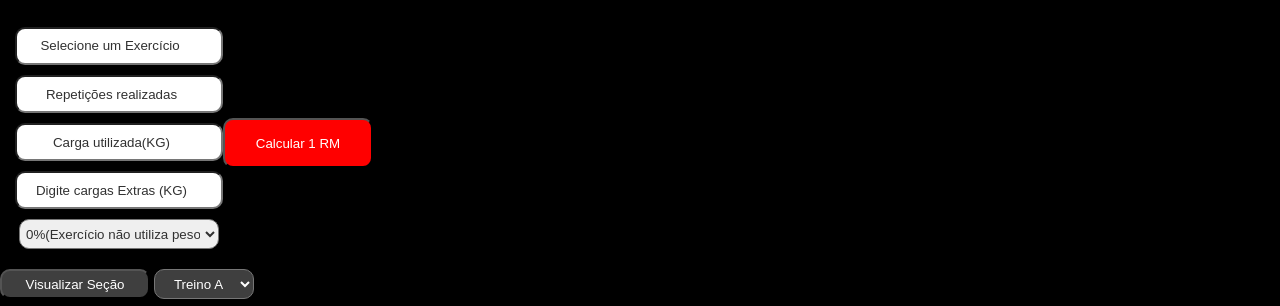
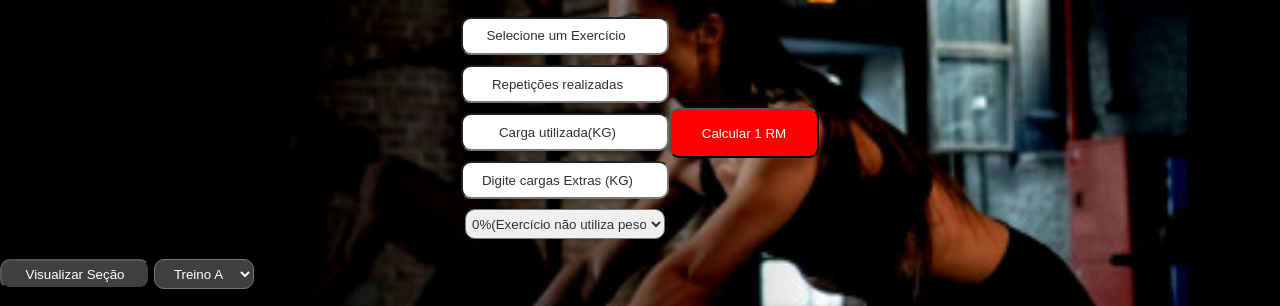
Before and after one commit to RodrigoFerrari94/Montagem-de-Treino, a plain HTML site: page calculador.html in a window 1280 px wide. Shown: the part 263-569 px from the top of the page. Drawn offline with Linux system fonts and the light colour scheme.

Commit message:
Ajustes css

```diff
--- a/calculador.html
+++ b/calculador.html
@@ -246,6 +246,8 @@
           onclick="criarExercicio()"
         />
       </div>
+    </main>
+
     <div class="visualizarseção">
       <input
         type="button"
@@ -273,8 +275,6 @@
     <footer>
       <p>&copy; 2024 Rodrigo Ferrari Personal trainer</p>
     </footer>
-    </main>
-    <footer></footer>
     <script src="visualizar-treino.js"></script>
     <script>
       var nome = localStorage.getItem("nome");
--- a/estilos/calculador.css
+++ b/estilos/calculador.css
@@ -7,7 +7,8 @@
 body {
   font-family: Arial, Helvetica, sans-serif;
   background-color: black;
-  background-image: url(estilos/imagens/fundo-academia2.jpg);
+  background-image: url(imagens/fundo-academia2.jpg);
+  background-position: center;
   background-repeat: no-repeat;
   background-size: contain;
   background-attachment: fixed;
@@ -40,12 +41,17 @@ main > h2 {
   margin-bottom: 0px;
   padding: 5px;
 }
+main {
+  text-align: center;
+  margin: auto;
+}
+
 label {
   display: block;
   padding: 0px;
   margin: 0px;
   margin-top: 20px;
-  color: black;
+  color: rgba(0, 0, 0, 0.786);
   font-size: 1.2em;
   text-shadow: 1px solid white;
 }
@@ -76,13 +82,17 @@ div {
 }
 div.form {
   text-align: center;
-  margin-left: 5px;
+  align-items: center;
+  margin: auto;
+  justify-content: center;
 }
 
 #container {
   display: flex;
   align-items: center;
-  margin: 10px;
+  text-align: center;
+  margin: auto;
+  justify-content: center;
 }
 
 #container > div#inputs > input {
```
Lines whose indentation alone changed are shown as unchanged.
